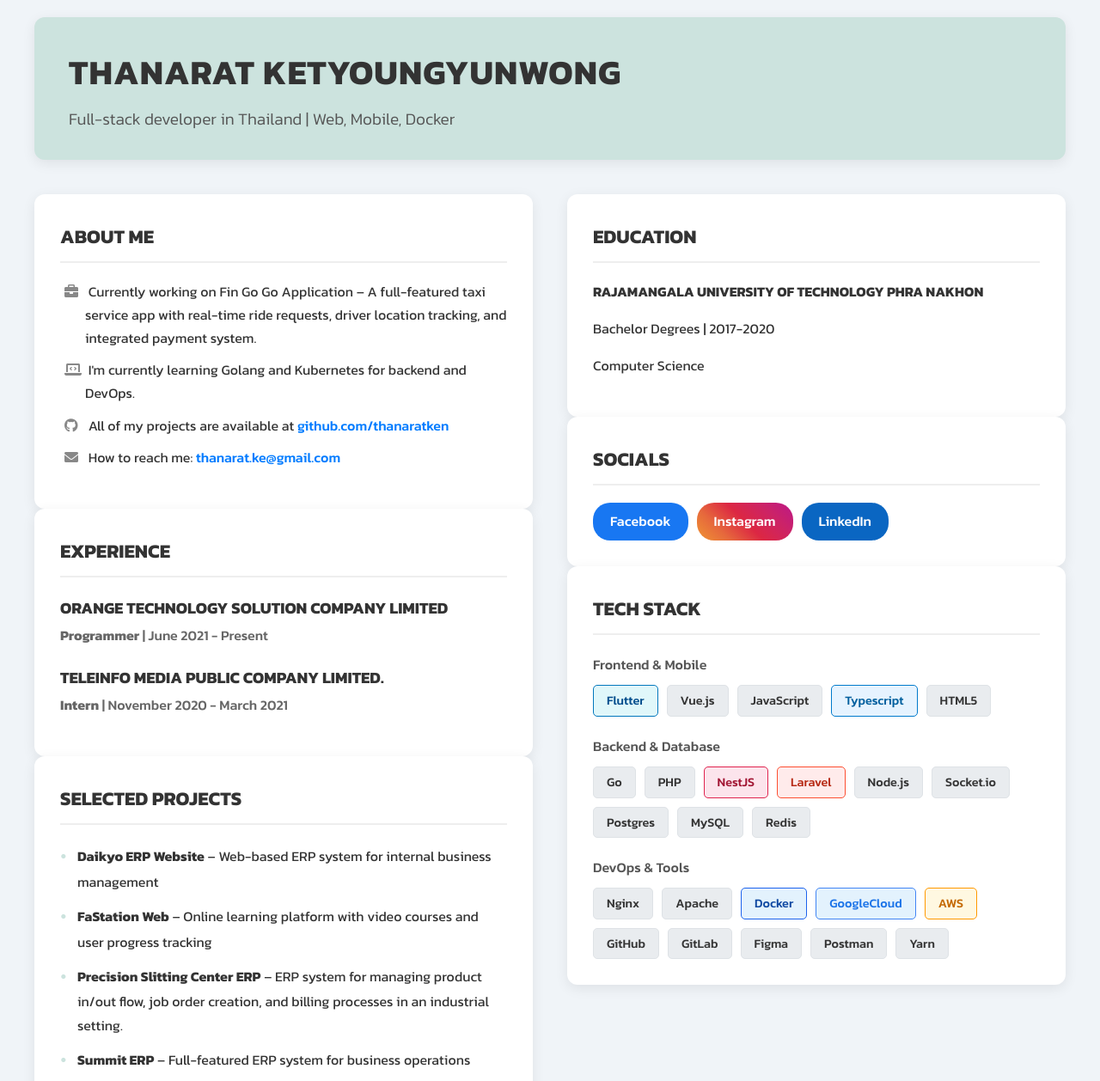
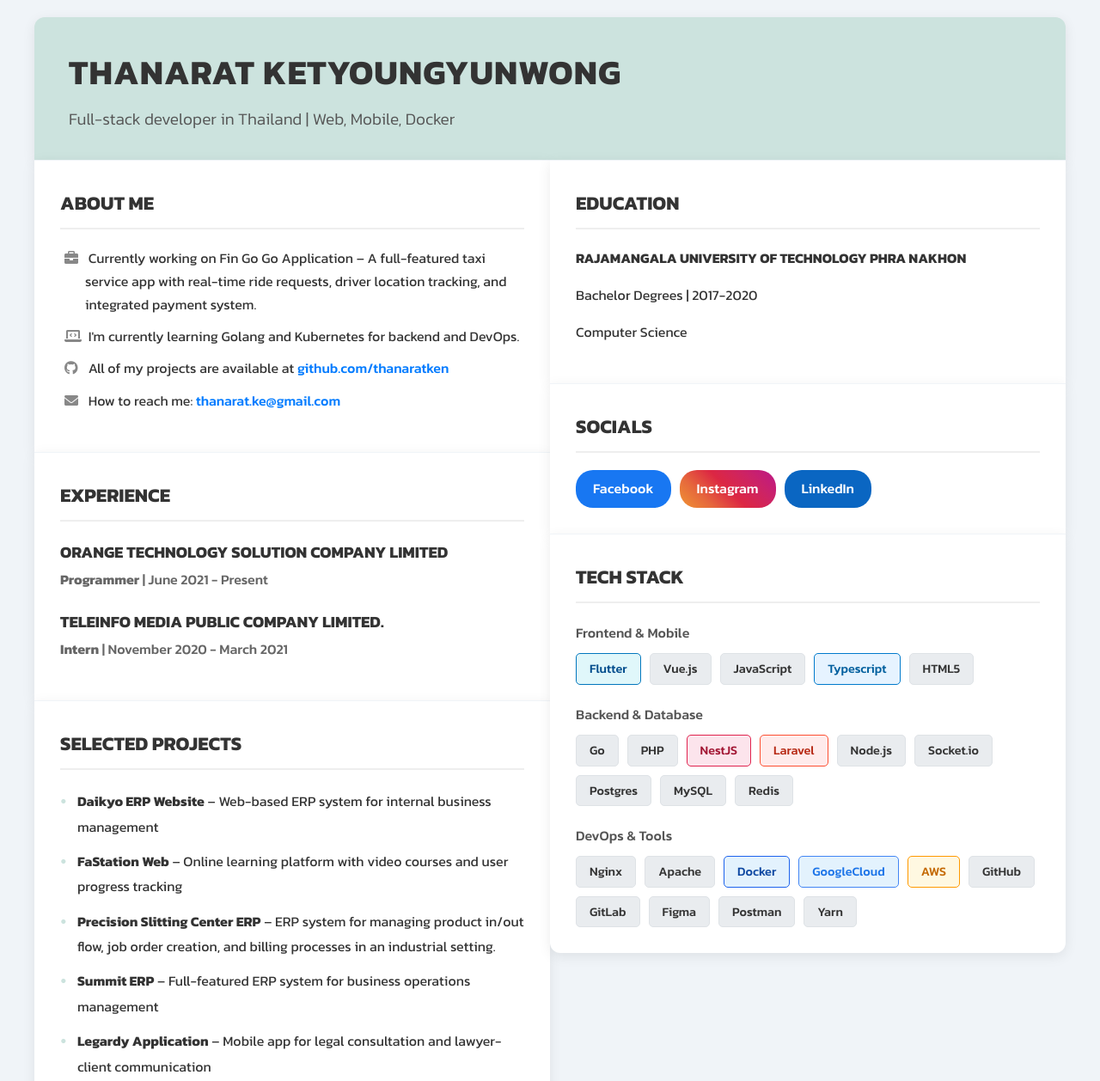
Before and after one commit to thanaratken/resume, a plain HTML site: page index.html in a window 1280 px wide. Shown: the top 1258 px of the page at 86% size. Drawn offline with nearby package versions, Linux system fonts and the light colour scheme.

Commit message:
update style.

```diff
--- a/style.css
+++ b/style.css
@@ -30,9 +30,10 @@ body {
 header {
     background-color: var(--header-bg);
     padding: 30px 40px;
-    border-radius: 12px;
+    /* ทำให้ Header ไม่มีขอบมนด้านล่าง เพื่อให้ติดกับ Card แรกพอดี */
+    border-radius: 12px 12px 0 0;
     text-align: left;
-    margin-bottom: 40px;
+    /* margin-bottom: 40px;  <-- ลบระยะห่างด้านล่างออก */
     box-shadow: var(--shadow);
 }
 
@@ -54,16 +55,15 @@ header .subtitle {
 .profile-grid {
     display: grid;
     grid-template-columns: 1fr;
-    /* กำหนดช่องว่างแนวตั้งระหว่าง Card */
-    row-gap: 40px;
+    /* ลบช่องว่างออกทั้งหมด */
+    row-gap: 0;
 }
 
 @media (min-width: 992px) {
     .profile-grid {
         grid-template-columns: repeat(2, 1fr);
         align-items: start;
-        /* กำหนดช่องว่างแนวนอนระหว่าง Column */
-        column-gap: 40px;
+        column-gap: 0;
     }
 }
 /* --- จบส่วนแก้ไข --- */
@@ -72,11 +72,20 @@ header .subtitle {
 .card {
     background-color: var(--card-bg);
     padding: 30px;
-    border-radius: 12px;
+    /* ทำให้ Card ไม่มีขอบมนเลย เพื่อให้ติดกันสนิท */
+    border-radius: 0;
     box-shadow: var(--shadow);
     position: relative;
     overflow: hidden;
+    border-top: 1px solid #f0f4f8; /* เพิ่มเส้นคั่นบางๆ ระหว่าง Card */
 }
+
+/* ทำให้ Card อันสุดท้ายของแต่ละคอลัมน์มีขอบมนด้านล่าง */
+.left-column .card:last-child,
+.right-column .card:last-child {
+    border-radius: 0 0 12px 12px;
+}
+
 
 .card h2 {
     margin-top: 0;
@@ -169,8 +178,6 @@ ul li::before {
 .social-link.instagram { background: linear-gradient(45deg, #f09433 0%, #e6683c 25%, #dc2743 50%, #cc2366 75%, #bc1888 100%); }
 .social-link.linkedin { background-color: #0A66C2; }
 
-
-/* --- CSS ใหม่สำหรับ Tech Stack --- */
 .tech-category {
     margin-bottom: 20px;
 }
@@ -195,7 +202,6 @@ ul li::before {
     font-weight: 500;
     border: 1px solid #dee2e6;
 }
-/* Optional: Custom colors for specific tags */
 .tech-tag.ts { background-color: #e6f3ff; border-color: #007acc; color: #005f9e; }
 .tech-tag.flutter { background-color: #e0f7fa; border-color: #0277bd; color: #014c8c; }
 .tech-tag.laravel { background-color: #ffebeb; border-color: #fd4f31; color: #b72a15; }
@@ -203,4 +209,3 @@ ul li::before {
 .tech-tag.docker { background-color: #e3f2fd; border-color: #1d63ed; color: #0d47a1; }
 .tech-tag.aws { background-color: #fff8e1; border-color: #ff9900; color: #c46800; }
 .tech-tag.gcloud { background-color: #e3f2fd; border-color: #4285F4; color: #1a73e8; }
-/* --- จบส่วน Tech Stack --- */
```
